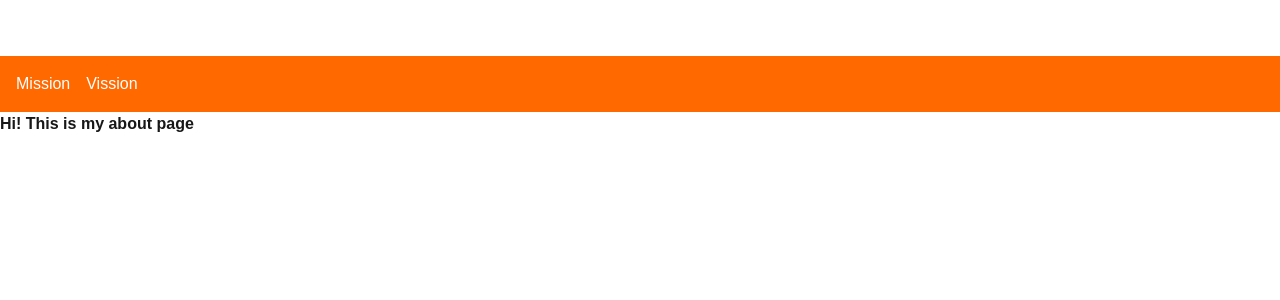
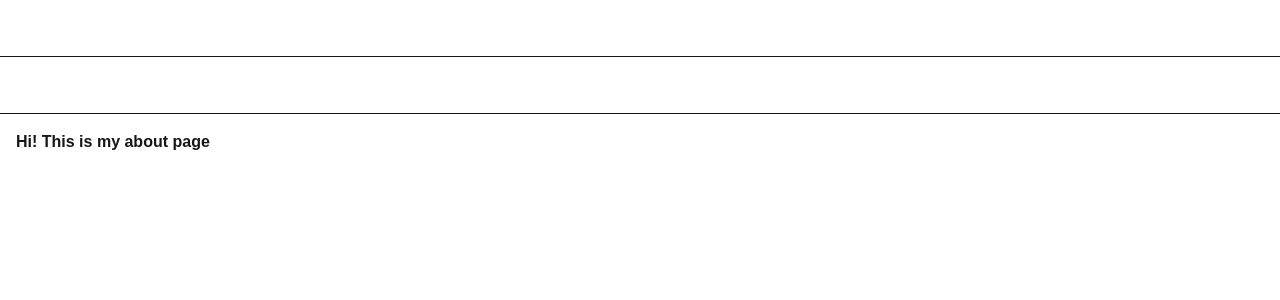
Before and after one commit to symadev/next_app, a Next.js app: page /about in a window 1280 px wide. Shown: the top 300 px of the page. Built offline with nearby package versions, Linux system fonts and the light colour scheme.

Commit message:
added comments

```diff
--- a/app/about/layout.js
+++ b/app/about/layout.js
@@ -13,7 +13,7 @@ export default function AboutLayout({ children }) {
   return (
     <div>
 
-        <nav className="p-4 bg-orange-500 text-white font-medium">
+        <nav className="p-4  text-white font-medium">
          <ul>
             <li className="flex gap-4">
                 <Link href="/about/mission">Mission</Link>
@@ -22,6 +22,7 @@ export default function AboutLayout({ children }) {
          </ul>
 
         </nav>
+          <hr></hr>
         {children}
     </div>
   )
--- a/app/about/page.js
+++ b/app/about/page.js
@@ -2,6 +2,6 @@ import React from 'react'
 
 export default function page() {
   return (
-    <div className='font-bold'>Hi! This is my about page </div>
+    <div className='font-bold p-4'>Hi! This is my about page </div>
   )
 }
--- a/app/layout.js
+++ b/app/layout.js
@@ -35,7 +35,9 @@ export default function RootLayout({ children }) {
                 <Link href="/posts">Posts</Link>
             </li>
          </ul>
+
         </nav>
+          <hr></hr>
         {children}
       </body>
     </html>
--- /dev/null
+++ b/app/lib/getPostComments.js
@@ -0,0 +1,11 @@
+
+export default async function getPostComments(id) {
+    const result = await fetch(`https://jsonplaceholder.typicode.com/posts/${id}/comments`);
+
+
+    return  result.json();//we return here the promise
+
+
+
+
+}
--- a/app/posts/[id]/page.js
+++ b/app/posts/[id]/page.js
@@ -1,4 +1,5 @@
 
+import getPostComments from '@/app/lib/getPostComments';
 import getPosts from '@/app/lib/getPosts';
 import React from 'react'
 
@@ -9,9 +10,9 @@ import React from 'react'
 export  async function generateMetadata({params}) {
 
     const {id} = params;
-        const posts = await getPosts(id);
+     const posts = await getPosts(id);
     return {
-  title: "Get single the post",
+   title: posts.title,
   description: "Generated by create next app",
     }
 };
@@ -21,11 +22,36 @@ export  async function generateMetadata({params}) {
 
 export default async function PostpageContent({params}) {
     const {id} = params;
-        const posts = await getPosts(id);
+
+
+
+        const postsPromise = await getPosts(id);
+        const commentsPromise = await getPostComments(id);
+
+        const [posts, comments] = await Promise.all([postsPromise, commentsPromise]);
+
+        // Promise.all([ ... ]) মানে হলো, একসাথে দুইটা (বা একাধিক) promise চালাও এবং সবগুলো শেষ হওয়া পর্যন্ত wait করো।
+
+        //promise >> post ar porei commnets return korbe or show korbe
+
+        // here bacically the promices initiate equally , thats not follow thw waterfall method
+        // the waterfall method follow the sequence of the promises, means one after another
   return (
     <div>
         <h1 className=' text-blue-400'>{posts.title}</h1>
         <h3 className='mt-4' >{posts.body}</h3>
+         <h1 className=' text-blue-400'>Comments</h1>
+         <ul>
+            {
+                comments.map((comment)=><li key={comment.id} className='border-b p-2'>
+                    <h3 className='text-blue-400'>{comment.name}</h3>
+                    <p>{comment.body}</p>
+                    <p className='text-gray-500'>By: {comment.email}</p>
+                </li>)
+            }
+            </ul>
+
+
     </div>
   )
 }
--- a/app/posts/page.js
+++ b/app/posts/page.js
@@ -18,11 +18,11 @@ export default async function Postpage() {
     const posts = await getAllPosts();
     console.log(posts);
   return (
-    <div>
+    <div className="p-4">
     <div>All My Post Here</div>
     <ul>
         {
-            posts.map((post)=><li key ={post.id}><Link href ={`/posts/${post.id}`}>{post.title}</Link></li>)
+            posts.map((post)=><li  key ={post.id}><Link href ={`/posts/${post.id}`}>{post.title}</Link></li>)
         }
         </ul>
         </div>
```
